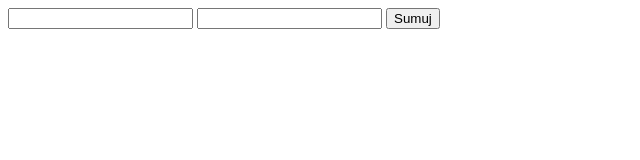
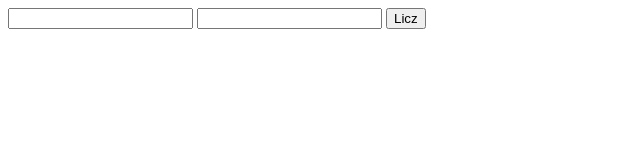
Before and after one commit to Hideusz/Pan_Klatka, a plain HTML site: page Funkcje/Funckje3.html in a window 1280 px wide. Shown: the full height of the page, 0-640 px from the left. Drawn offline with Linux system fonts and the light colour scheme.

Commit message:
Update Funckje3.html

```diff
--- a/Funkcje/Funckje3.html
+++ b/Funkcje/Funckje3.html
@@ -10,7 +10,7 @@
     <form action="" method="POST">
         <input type="number" name="liczba1">
         <input type="number" name="liczba2">
-        <input type="submit" value="Sumuj">
+        <input type="submit" value="Licz">
     </form>
     <div class="wynik"></div>
     <script>
```
